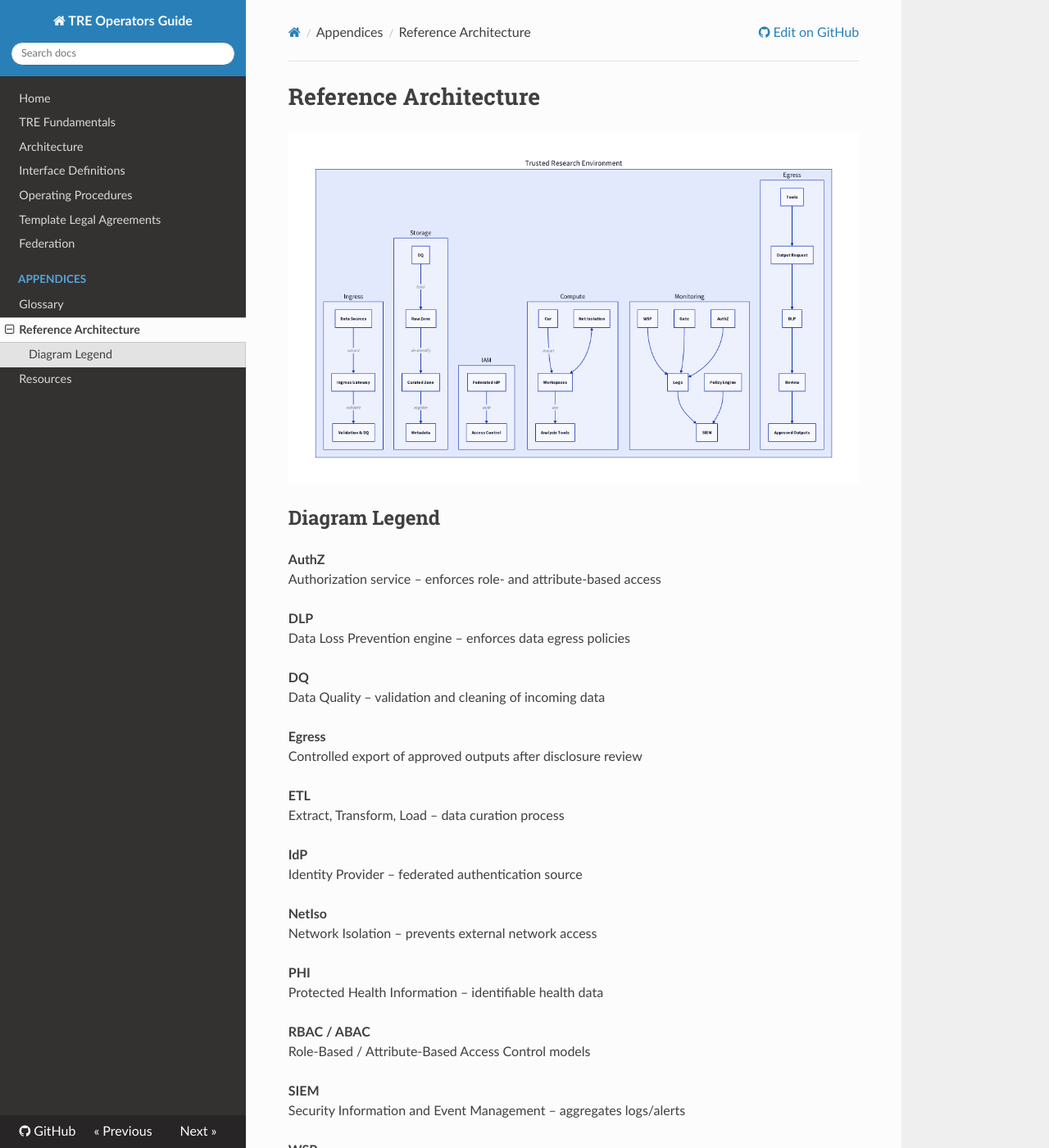
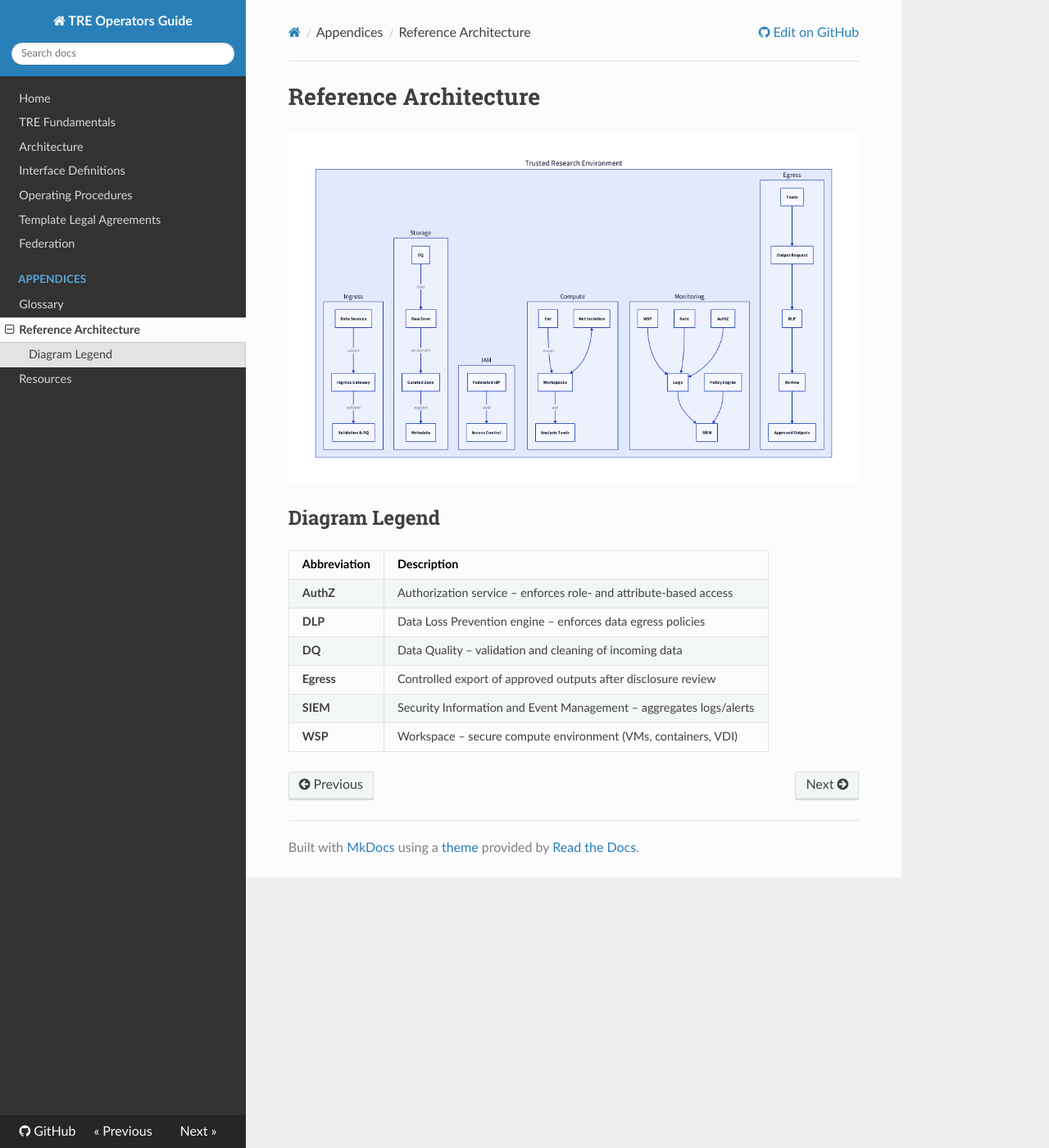
Before and after one commit to unioslo/tre-operators-docs, an MkDocs documentation site: the page built from docs/appendices/reference-architecture.md, in a window 1280 px wide and 1400 px high. Shown: the whole window at 82% size. Built offline with MkDocs 1.6.1, drawn with Linux system fonts in a browser that asks for light colours; nearby versions of some CDN libraries.

Commit message:
Refactor diagram legend format in reference architecture documentation for improved clarity and consistency.

```diff
--- a/docs/appendices/reference-architecture.md
+++ b/docs/appendices/reference-architecture.md
@@ -4,35 +4,11 @@
 
 ## Diagram Legend
 
-**AuthZ**
-Authorization service – enforces role- and attribute-based access
-
-**DLP**
-Data Loss Prevention engine – enforces data egress policies
-
-**DQ**
-Data Quality – validation and cleaning of incoming data
-
-**Egress**
-Controlled export of approved outputs after disclosure review
-
-**ETL**
-Extract, Transform, Load – data curation process
-
-**IdP**
-Identity Provider – federated authentication source
-
-**NetIso**
-Network Isolation – prevents external network access
-
-**PHI**
-Protected Health Information – identifiable health data
-
-**RBAC / ABAC**
-Role-Based / Attribute-Based Access Control models
-
-**SIEM**
-Security Information and Event Management – aggregates logs/alerts
-
-**WSP**
-Workspace – secure compute environment (VMs, containers, VDI)
+| Abbreviation      | Description                                                        |
+|-------------------|--------------------------------------------------------------------|
+| **AuthZ**         | Authorization service – enforces role- and attribute-based access   |
+| **DLP**           | Data Loss Prevention engine – enforces data egress policies         |
+| **DQ**            | Data Quality – validation and cleaning of incoming data             |
+| **Egress**        | Controlled export of approved outputs after disclosure review       |
+| **SIEM**          | Security Information and Event Management – aggregates logs/alerts  |
+| **WSP**           | Workspace – secure compute environment (VMs, containers, VDI)      |
```
